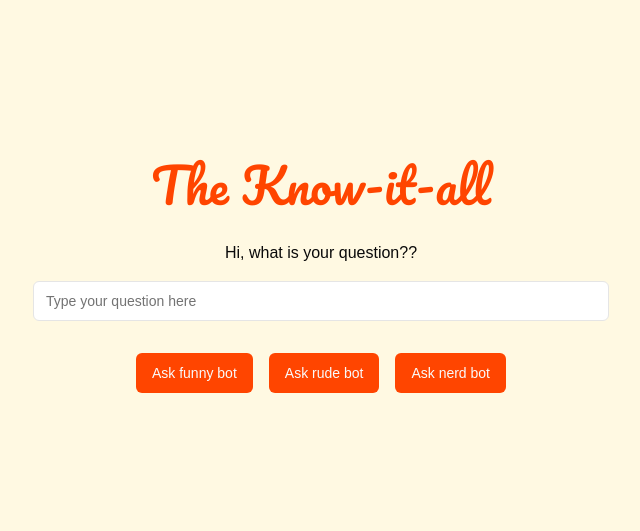
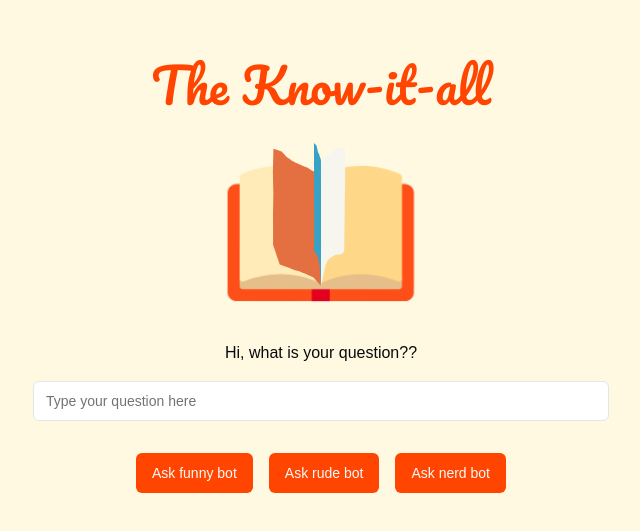
Before and after one commit to Cecil2024/The-Know-It-ALL, a Next.js app: page / in a window 1280 px wide. Shown: the part 107-638 px from the top of the page, without its empty margins (319-959 px from the left). Built offline with nearby package versions, Linux system fonts and the light colour scheme.

Commit message:
Lottie added

```diff
--- a/package.json
+++ b/package.json
@@ -41,9 +41,10 @@
     "class-variance-authority": "^0.7.1",
     "clsx": "^2.1.1",
     "cmdk": "1.0.4",
-    "date-fns": "4.1.0",
+    "date-fns": "^3.6.0",
     "embla-carousel-react": "8.5.1",
     "input-otp": "1.4.1",
+    "lottie-react": "^2.4.1",
     "lucide-react": "^0.454.0",
     "next": "14.2.16",
     "next-themes": "^0.4.4",
--- a/page.tsx
+++ b/page.tsx
@@ -3,6 +3,8 @@
 import { useState } from "react"
 import { Input } from "@/components/ui/input"
 import { Button } from "@/components/ui/button"
+import Lottie  from 'lottie-react';
+import animationData from './components/animation.json';
 import styles from "./page.module.css";
 
 export default function KnowItAll() {
@@ -37,6 +39,9 @@ export default function KnowItAll() {
         The Know-it-all
       </h1>
 
+      <div className={styles.icon}>
+      <Lottie animationData={animationData} loop={true} />
+      </div>
 
       <p className="text-center mb-4">{greeting}</p>
 
```
Also changed, not shown: 2 other files (tests, documents, lock files or other folders).
